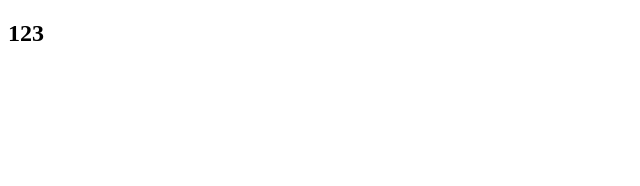
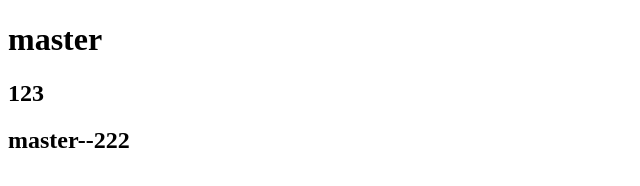
Before and after one commit to Tjy0918/git-demo, a plain HTML site: page index.html in a window 1280 px wide. Shown: the whole page, without its empty margins (0-640 px from the left). Drawn offline with Linux system fonts and the light colour scheme.

Commit message:
修改index222

```diff
--- a/index.html
+++ b/index.html
@@ -6,6 +6,8 @@
     <title>Document</title>
   </head>
   <body>
+    <h1>master</h1>
     <h2>123</h2>
+    <h2>master--222</h2>
   </body>
 </html>
```
